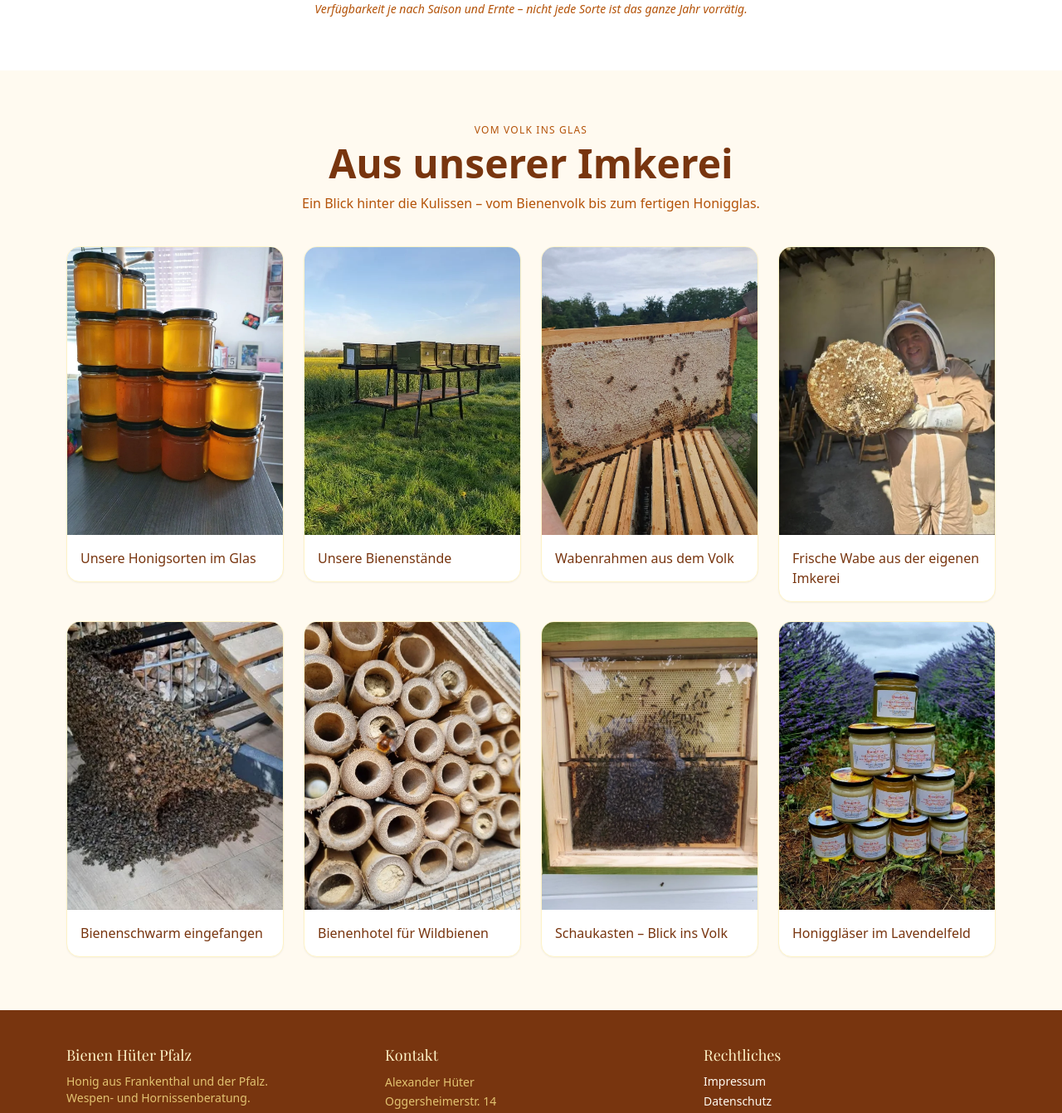
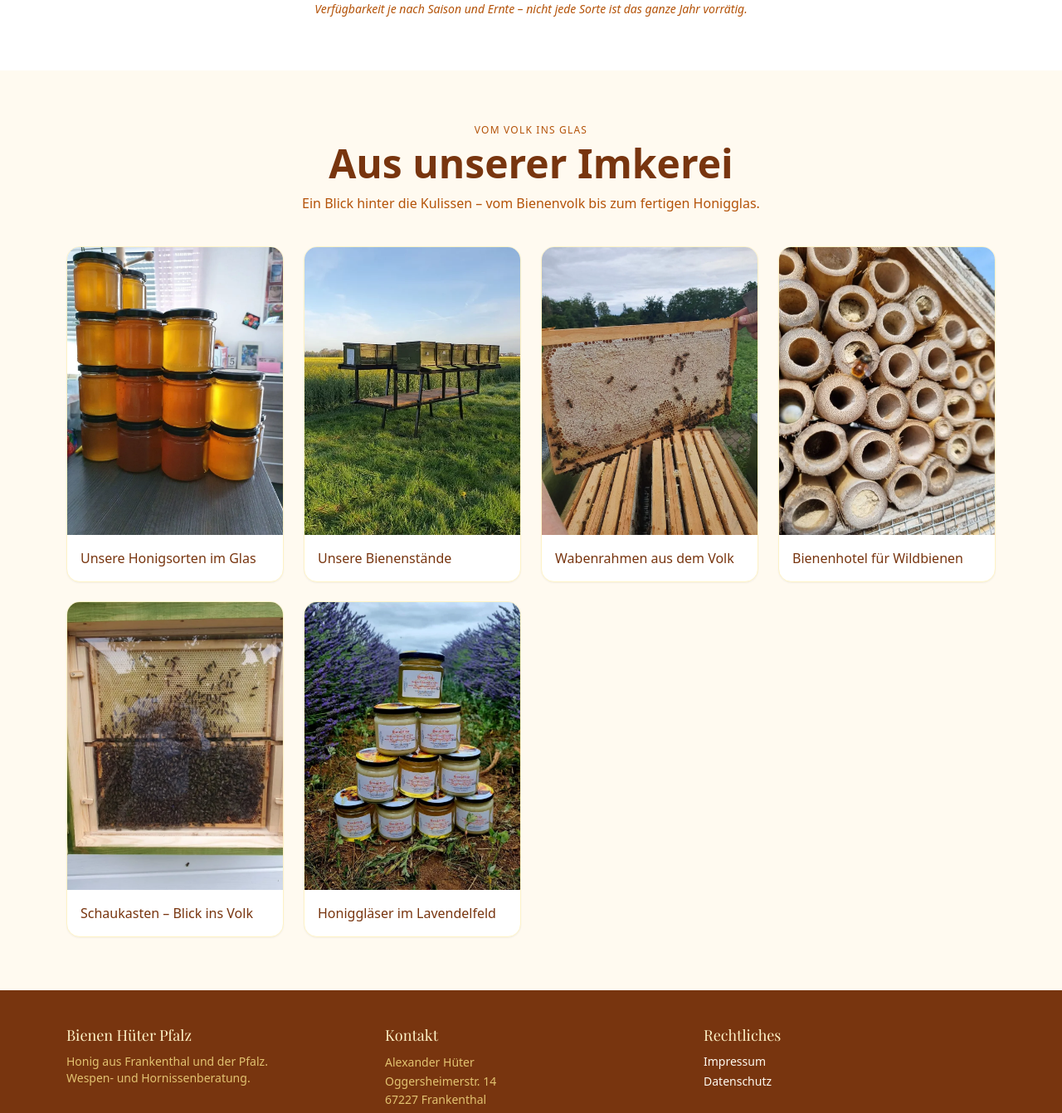
Before and after one commit to Wowax83/hueter-imker, a Next.js app: page / in a window 1280 px wide. Shown: the part 5686-7028 px from the top of the page at 83% size. Built offline with nearby package versions, Linux system fonts and the light colour scheme; a web font is replaced by a local one.

Commit message:
Honig-Galerie: zwei Bilder entfernt (Schwarm, Wabe)

```diff
--- a/app/components/Imkerei.tsx
+++ b/app/components/Imkerei.tsx
@@ -22,16 +22,6 @@ const bilder: Bild[] = [
     bild: '/honig/honig-rahmen.webp',
     titel: 'Wabenrahmen aus dem Volk',
     alt: 'Honigwabe mit Bienen im Rähmchen',
-  },
-  {
-    bild: '/honig/honig-wabe.webp',
-    titel: 'Frische Wabe aus der eigenen Imkerei',
-    alt: 'Imker mit frischer Honigwabe',
-  },
-  {
-    bild: '/honig/honig-schwarm.webp',
-    titel: 'Bienenschwarm eingefangen',
-    alt: 'Eingefangener Bienenschwarm',
   },
   {
     bild: '/honig/honig-bienenhotel.webp',
```
Also changed, not shown: public/honig/honig-schwarm.webp (deleted), public/honig/honig-wabe.webp (deleted).
